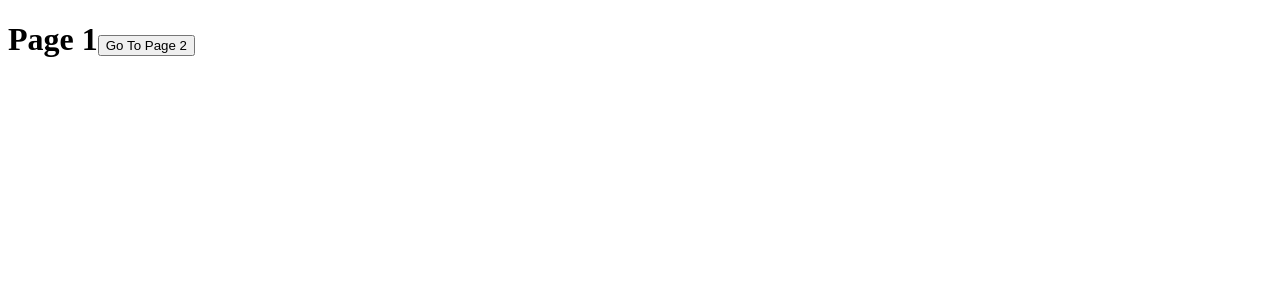
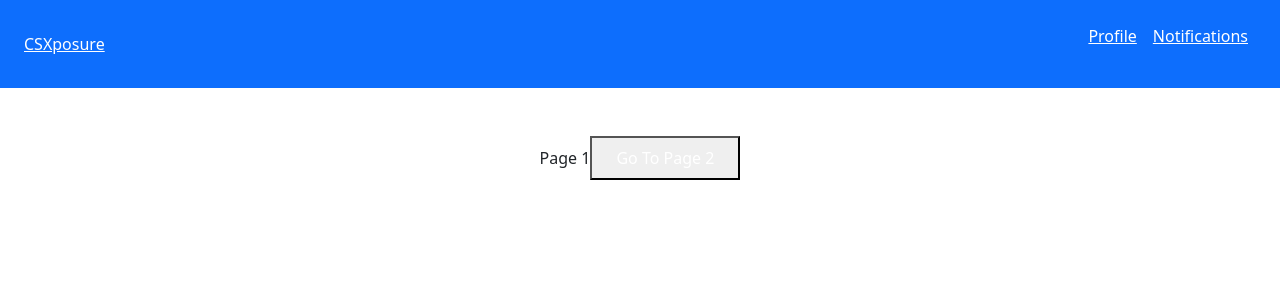
Before and after one commit to AsahH12/csxposure, a Next.js app: page / in a window 1280 px wide. Shown: the top 300 px of the page. Built offline with nearby package versions, Linux system fonts and the light colour scheme.

Commit message:
Visible navbar

```diff
--- /dev/null
+++ b/app/Components/navbar.tsx
@@ -0,0 +1,25 @@
+'use client';
+import React from 'react';
+import Link from 'next/link';
+// import './navbar.css';
+
+
+const Navbar: React.FC = () => {
+    return (
+    <nav className="navbar navbar-dark bg-primary text-white p-4">
+        <div className="nabar-start">
+            <div className="navbar-logo">
+                <Link href="/SignUp" className="text-white">
+                    CSXposure
+                </Link>
+            </div>
+        </div>
+        <ul className="navbar-end">
+            <Link href="/" className="text-white mx-2">Profile</Link>
+            <Link href="/" className="text-white mx-2">Notifications</Link>
+        </ul>
+    </nav>
+    );
+};
+
+export default Navbar;
--- a/app/Dashboard/page.tsx
+++ b/app/Dashboard/page.tsx
@@ -1,4 +1,5 @@
 // page.tsx
+'use client';
 import React from 'react';
 
 const DashboardPage: React.FC = () => {
--- a/app/layout.tsx
+++ b/app/layout.tsx
@@ -1,3 +1,6 @@
+import 'bootstrap/dist/css/bootstrap.min.css';
+import Navbar from './Components/navbar';
+
 export default function RootLayout({
   children,
 }: {
@@ -5,7 +8,12 @@ export default function RootLayout({
 }) {
   return (
     <html lang="en">
-      <body>{children}</body>
+      <head>
+      </head>
+      <Navbar />
+      <body>
+        {children}
+      </body>
     </html>
   );
 }
--- a/app/page.tsx
+++ b/app/page.tsx
@@ -3,18 +3,18 @@ import {useRouter} from 'next/navigation'
 const Page1: React.FC = () => {
   const router = useRouter();
   const navigateToPageSignUPTemp = () => {
-    router.push('/SignUp');
+    router.push('/Home');
   };
 
   return (
     <div className='p-4 text-center'>
-      <h1 className='text-2xl font-bold'>Page 1
+      <div className='text-2xl font-bold'>Page 1
         <button
         onClick={navigateToPageSignUPTemp}
         className='mt-4 bg blue-500 text-white py-2 px-4 rounded-lg'>
           Go To Page 2
         </button>
-      </h1>
+      </div>
     </div>
   );
 };
--- a/package.json
+++ b/package.json
@@ -6,6 +6,8 @@
     "start": "next start"
   },
   "dependencies": {
+    "@next/font": "^14.2.15",
+    "bootstrap": "^5.3.3",
     "next": "^15.1.6",
     "react": "^18.3.1",
     "react-dom": "^18.3.1"
@@ -14,6 +16,9 @@
     "@types/node": "^20.10.8",
     "@types/react": "^18.2.47",
     "@types/react-dom": "18.2.18",
+    "autoprefixer": "^10.4.20",
+    "postcss": "^8.5.1",
+    "tailwindcss": "^4.0.1",
     "typescript": "^5.7.3"
   }
 }
```
Also changed, not shown: app/Home/page.tsx (+7 -3 lines), 1 other file (tests, documents, lock files or other folders).
